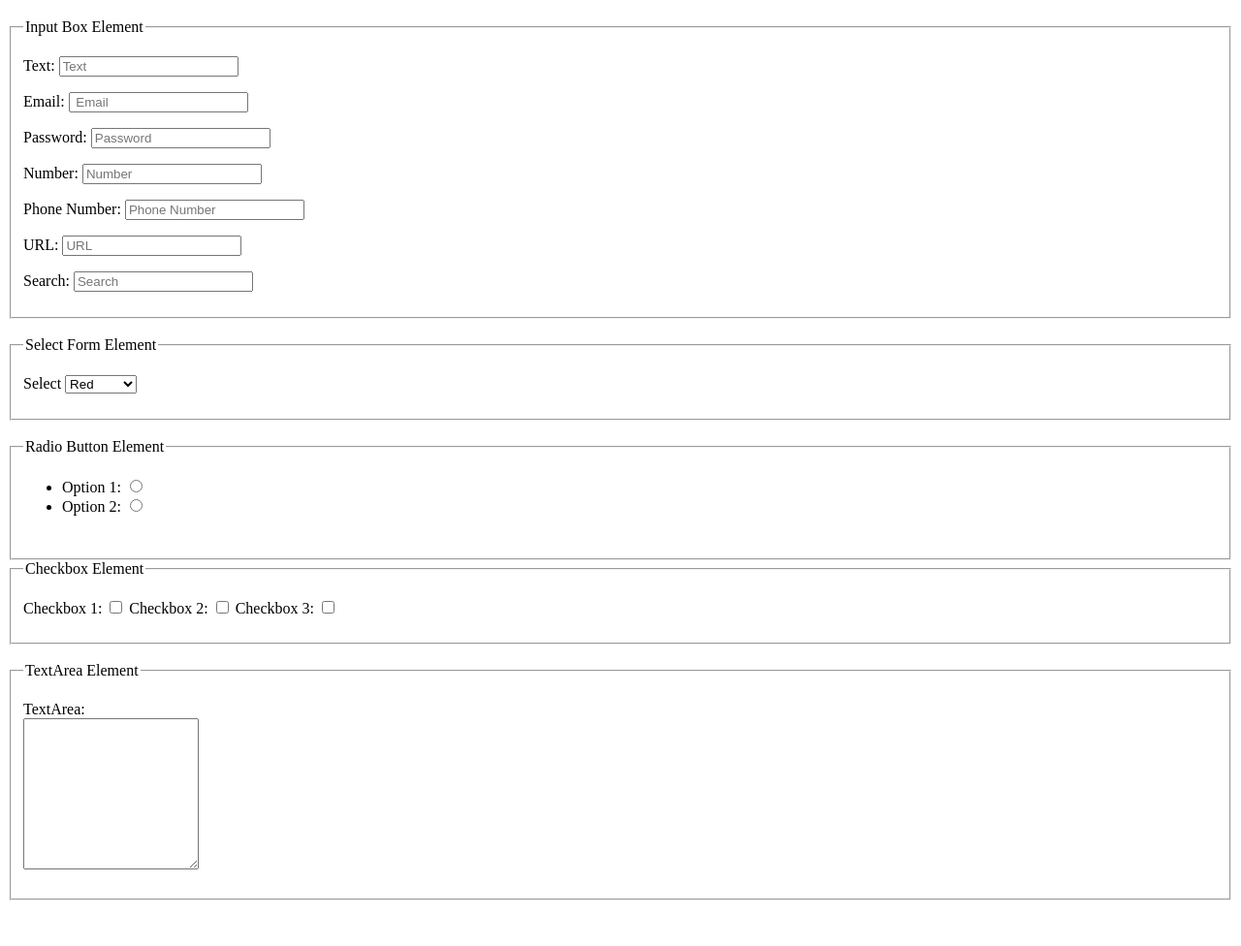
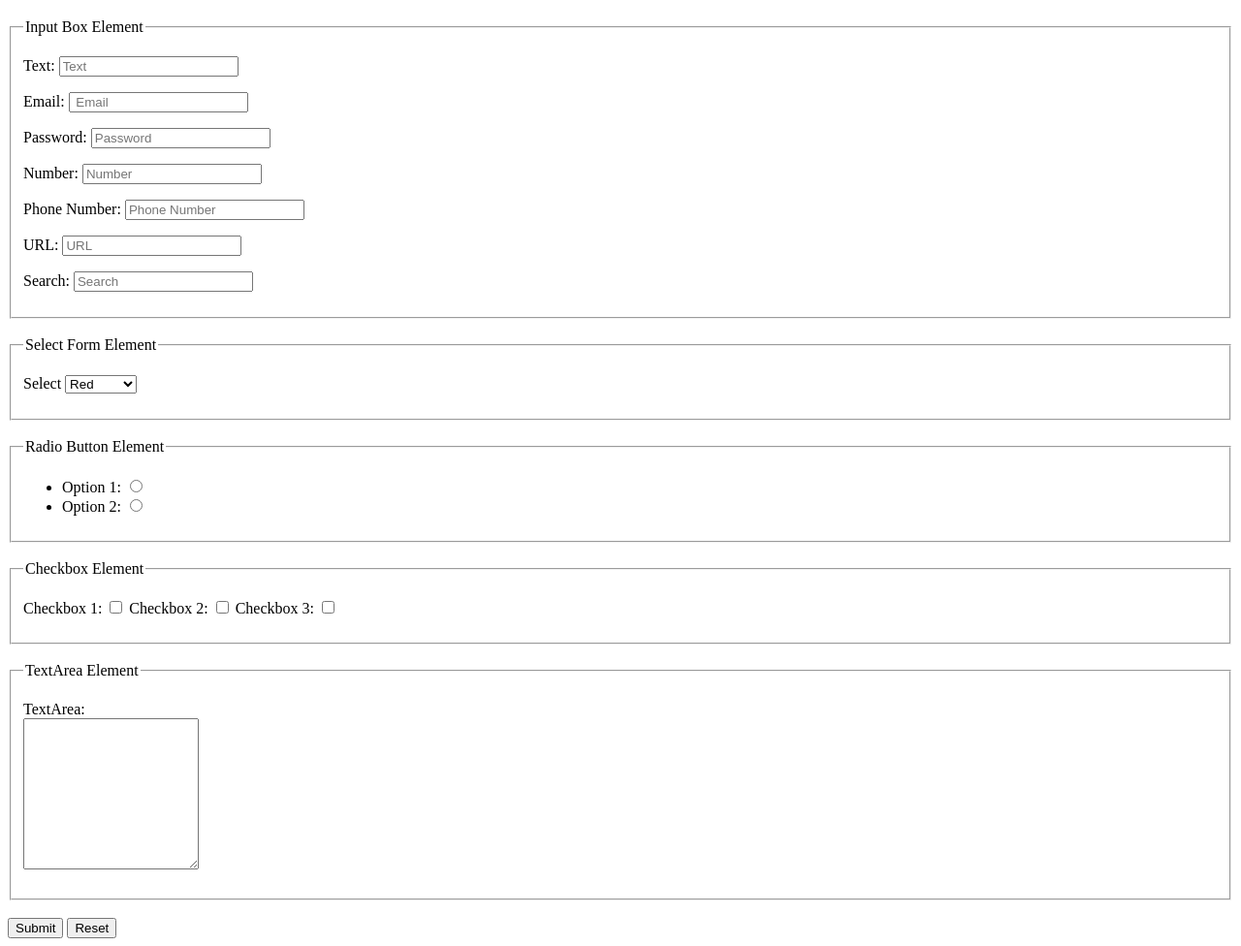
Before and after one commit to SohanR/FullStack_Bootcamp_Exercise, a plain HTML site: page html5/Form Basic Element.html in a window 1280 px wide. Shown: the part 61-1037 px from the top of the page at 97% size. Before the commit the page ends 1016 px from the top, so only its background shows below. Drawn offline with Linux system fonts and the light colour scheme.

Commit message:
Forms Tags(modified)

```diff
--- a/html5/Form Basic Element.html
+++ b/html5/Form Basic Element.html
@@ -85,8 +85,8 @@
                     </li>
                 </ul>
             </p>
-     <br>
          </fieldset>
+    <br>
 
         <fieldset>
             <legend>Checkbox Element</legend>
@@ -113,6 +113,9 @@
             </p>
         </fieldset>
     <br>
+
+    <button type="submit">Submit</button>
+    <button type="reset">Reset</button>
     </form>
 </body>
 </html>
```
